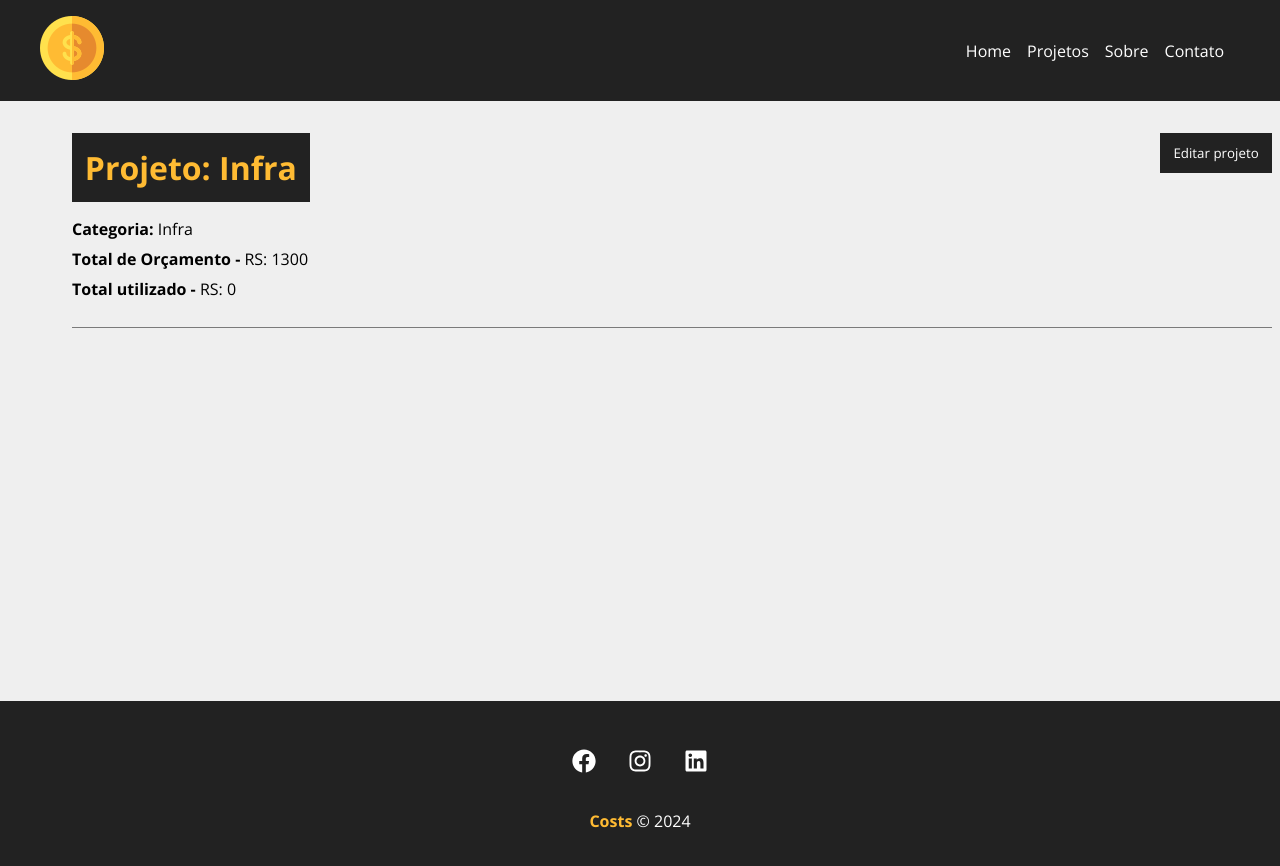
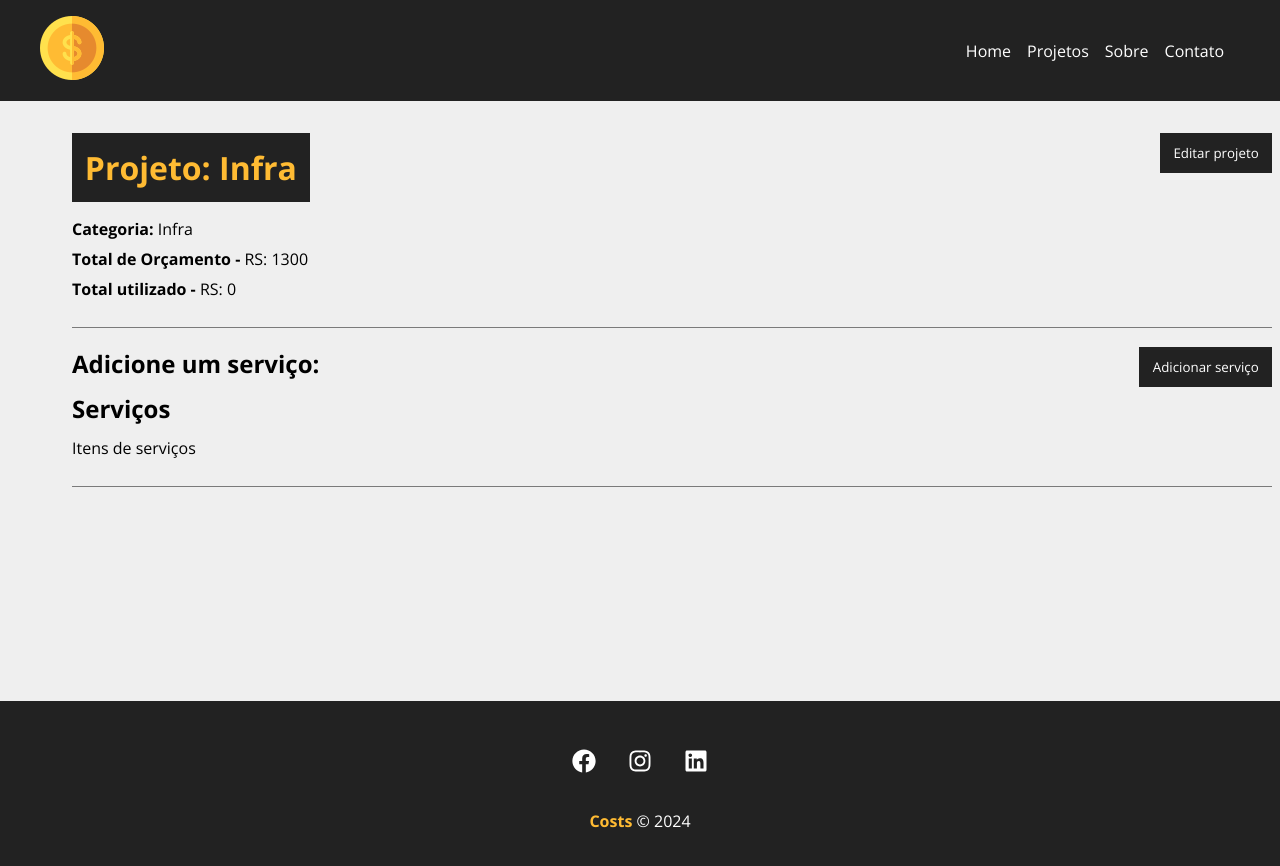
Before and after one commit to andredw13L/costs, a React (Create React App) app: page /project/1 in a window 1280 px wide. Shown: the top 866 px of the page. Built offline with nearby package versions, Linux system fonts and the light colour scheme; data requests are answered from the project's data file.

Commit message:
Criando área de serviços

```diff
--- a/src/components/pages/Project.js
+++ b/src/components/pages/Project.js
@@ -11,6 +11,7 @@ function Project() {
     const { id } = useParams()
     const [project, setProject] = useState([])
     const [showProjectForm, setShowProjectForm] = useState(false)
+    const [showServiceForm, setShowServiceForm] = useState(false)
     const [message, setMessage]  = useState()
     const [typeMessage, setTypeMessage] = useState()
 
@@ -40,7 +41,14 @@ function Project() {
         setShowProjectForm(!showProjectForm)
     }
 
+    function toggleServiceForm() {
+        setShowServiceForm(!showServiceForm)
+    }
+
     function editPost(project) {
+
+        setMessage('')
+
         // Validação do budget
         if(project.budget < project.cost) {
             setMessage('O orçamento não pode ser menor do que o custo do projeto!')
@@ -104,6 +112,19 @@ function Project() {
                             </div>
                         )}
                     </div>
+                    <div className={styles.service_form_container}>
+                        <h2>Adicione um serviço:</h2>
+                        <button  className={styles.btn} onClick={toggleServiceForm}>
+                            {!showServiceForm ? 'Adicionar serviço' : 'Fechar'}
+                        </button>
+                        <div className={styles.project_info}>
+                            {showServiceForm && <div>Formulário</div>}
+                        </div>
+                        <h2>Serviços</h2>
+                        <Container customClass="start">
+                            <p>Itens de serviços</p>
+                        </Container>
+                    </div>
                 </Container>
             </div>
         )
```
